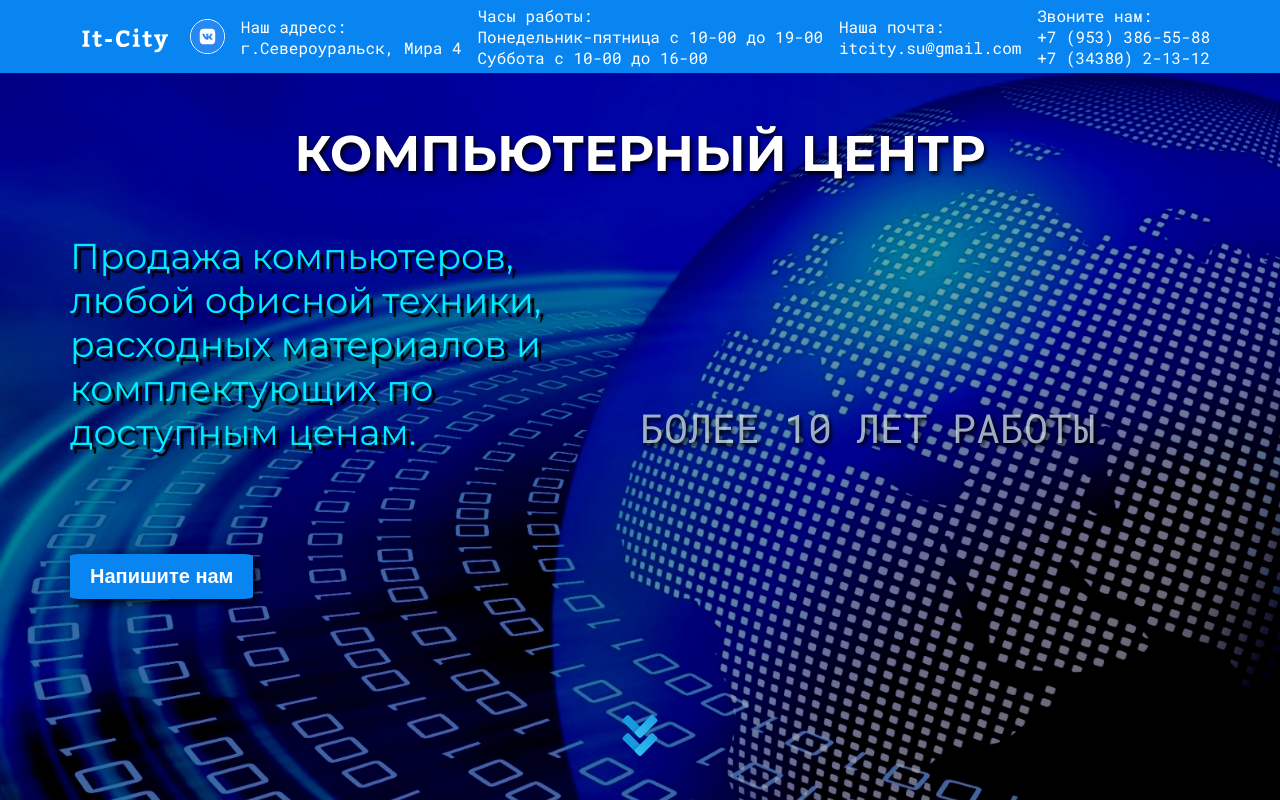
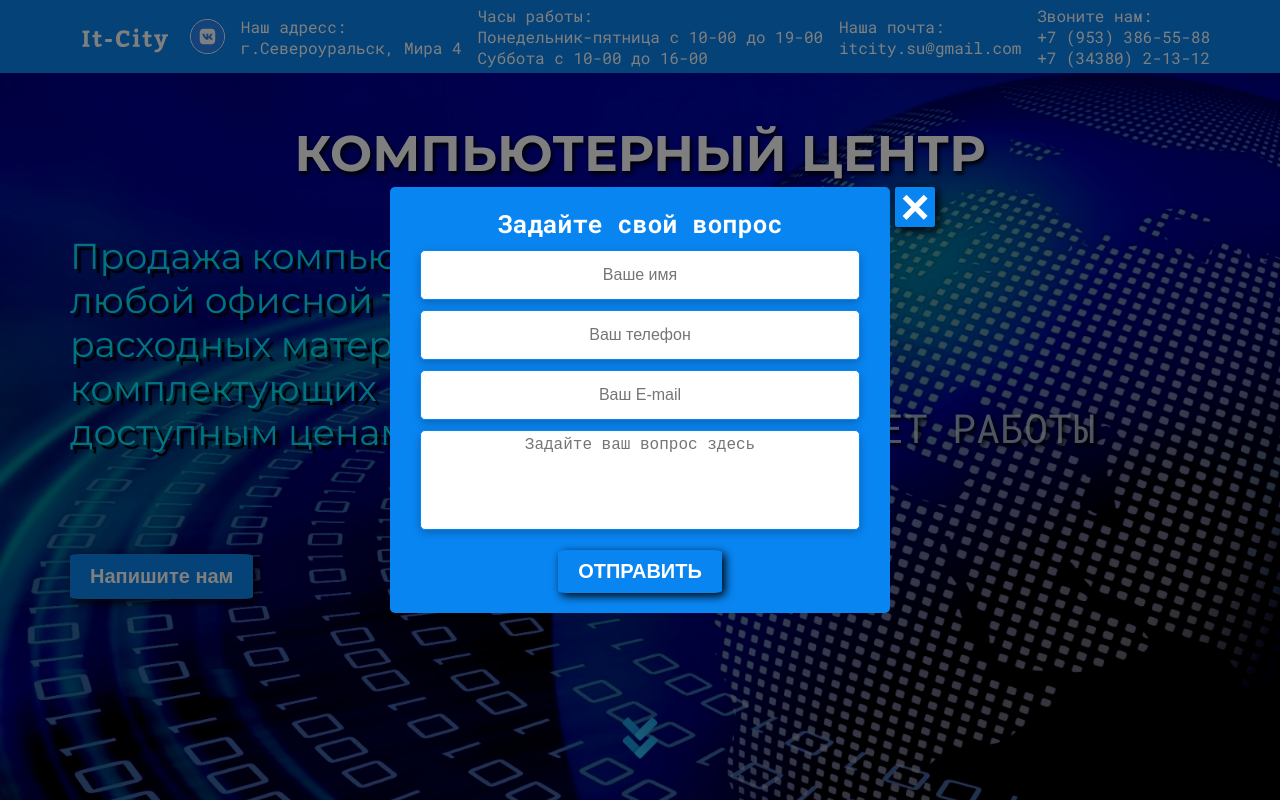
Before and after one commit to artemi258/it-city, a Next.js app: page / in a window 1280 px wide. Shown: the top 800 px of the page. Built offline with nearby package versions, Linux system fonts and the light colour scheme.

Commit message:
Добавление формы

```diff
--- a/app/(site)/page.tsx
+++ b/app/(site)/page.tsx
@@ -1,12 +1,10 @@
-import { Input } from '../../components/Input/Input';
-import { Textarea } from '../../components/Textarea/Textarea';
+import { Form } from '@/components/Form/Form';
 
 export default function Home(): JSX.Element {
  return (
   <>
    <main>
-    <Input />
-    <Textarea />
+    <Form />
    </main>
   </>
  );
--- a/components/Button/Button.props.ts
+++ b/components/Button/Button.props.ts
@@ -7,5 +7,5 @@ export interface IButtonProps
   'onAnimationStart' | 'onDragStart' | 'onDragEnd' | 'onDrag' | 'ref'
  > {
  children: ReactNode;
- variants: Variants;
+ variants?: Variants;
 }
--- a/components/Button/Button.tsx
+++ b/components/Button/Button.tsx
@@ -2,12 +2,13 @@
 
 import { motion } from 'framer-motion';
 import { IButtonProps } from './Button.props';
+import cn from 'classnames';
 
 import styles from './Button.module.scss';
 
 export const Button = ({ children, className, ...props }: IButtonProps): JSX.Element => {
  return (
-  <motion.button className={`${styles.button} ${className}`} {...props}>
+  <motion.button className={cn(styles.button, className)} {...props}>
    {children}
   </motion.button>
  );
--- /dev/null
+++ b/components/Form/Form.module.scss
@@ -0,0 +1,106 @@
+.popup {
+ position: fixed;
+ //  display: none;
+ top: 0;
+ left: 0;
+ width: 100%;
+ height: 100%;
+ z-index: 10;
+ background-color: rgba(0, 0, 0, 0.5);
+}
+
+.wrapper {
+ background-color: var(--light-blue);
+ position: fixed;
+ top: 50%;
+ left: 50%;
+ transform: translate(-50%, -50%);
+ border-radius: 5px;
+ width: 500px;
+ padding: 20px 30px;
+}
+
+.form {
+ display: grid;
+ grid-template: auto repeat(3, 60px) 110px auto auto auto / 1fr;
+ text-align: center;
+ grid-template-areas:
+  'title'
+  'inputName'
+  'inputPhone'
+  'inputEmail'
+  'textarea'
+  'spinner'
+  'button'
+  'message';
+}
+
+.title {
+ grid-area: title;
+ font-size: 25px;
+ color: #ffffff;
+ margin-bottom: 10px;
+}
+
+.close {
+ position: absolute;
+ top: 0;
+ right: -45px;
+ height: 40px;
+ width: 40px;
+ font-size: 50px;
+ padding: 0;
+ display: flex;
+ align-items: center;
+ justify-content: center;
+ color: #ffffff;
+ cursor: pointer;
+}
+
+.input {
+ margin-bottom: 10px;
+}
+
+.inputName {
+ grid-area: inputName;
+}
+
+.inputPhone {
+ grid-area: inputPhone;
+}
+
+.inputEmail {
+ grid-area: inputEmail;
+}
+
+.textarea {
+ grid-area: textarea;
+ margin-bottom: 10px;
+}
+
+.spinner {
+ grid-area: spinner;
+ display: none;
+}
+
+.button {
+ grid-area: button;
+ justify-self: center;
+ margin-top: 10px;
+}
+
+.message {
+ grid-area: message;
+ font-size: 22px;
+ margin-top: 10px;
+}
+
+.success {
+ color: rgb(101, 237, 101);
+ display: none;
+}
+
+.error {
+ color: rgb(249, 73, 73);
+ display: none;
+}
--- /dev/null
+++ b/components/Form/Form.props.ts
@@ -0,0 +1 @@
+export interface IFormProps {}
--- /dev/null
+++ b/components/Form/Form.tsx
@@ -0,0 +1,50 @@
+import { IFormProps } from './Form.props';
+import { Button, Input, Textarea } from '..';
+import cn from 'classnames';
+import Image from 'next/image';
+
+import SpinnerIcon from './spinner.svg';
+
+import styles from './Form.module.scss';
+
+export const Form = (props: IFormProps): JSX.Element => {
+ return (
+  <section className={styles.popup}>
+   <div className={styles.wrapper}>
+    <Button type='button' className={styles.close}>
+     ×
+    </Button>
+    <form className={styles.form}>
+     <h2 className={styles.title}>Задайте свой вопрос</h2>
+     <Input
+      className={cn(styles.inputName, styles.input)}
+      type='text'
+      name='name'
+      placeholder='Ваше имя'
+     />
+     <Input
+      className={cn(styles.inputPhone, styles.input)}
+      id='phone'
+      type='text'
+      name='phone'
+      placeholder='Ваш телефон'
+     />
+     <Input
+      className={cn(styles.inputEmail, styles.input)}
+      id='phone'
+      type='email'
+      name='email'
+      placeholder='Ваш E-mail'
+     />
+     <Textarea className={styles.textarea} name='message' placeholder='Задайте ваш вопрос здесь' />
+     <div className={styles.spinner}>
+      <Image src={SpinnerIcon} alt='спиннер' />
+     </div>
+     <Button className={styles.button}>ОТПРАВИТЬ</Button>
+     <div className={cn(styles.message, styles.success)}>Сообщение отправлено!</div>
+     <div className={cn(styles.message, styles.error)}>Ошибка! Попробуйте в другой раз</div>
+    </form>
+   </div>
+  </section>
+ );
+};
--- a/components/Input/Input.module.scss
+++ b/components/Input/Input.module.scss
@@ -1,8 +1,16 @@
 .input {
- height: 60px;
+ height: 100%;
+ width: 100%;
  padding: 5px 10px;
- border-radius: 10px;
+ border-radius: 5px;
  border: 1px solid var(--light-blue);
+ box-shadow: rgba(0, 0, 0, 0.24) 0px 3px 8px;
+ input {
+  width: 100%;
+ }
+ &::placeholder {
+  text-align: center;
+ }
  &:focus {
   outline: none;
   border-color: var(--azure);
--- a/components/Textarea/Textarea.module.scss
+++ b/components/Textarea/Textarea.module.scss
@@ -1,13 +1,18 @@
 .textarea {
- height: 100px;
+ height: 100%;
+ width: 100%;
  padding: 5px 10px;
- border-radius: 10px;
+ border-radius: 5px;
  border: 1px solid var(--light-blue);
+ box-shadow: rgba(0, 0, 0, 0.24) 0px 3px 8px;
  resize: none;
+ &::placeholder {
+  text-align: center;
+ }
  &:focus {
   outline: none;
   border-color: var(--azure);
-  box-shadow: 1px 1px 10px 1px var(--azure);
+  box-shadow: 1px 1px 5px var(--azure);
  }
 }
 .error {
--- a/generate-react-cli.json
+++ b/generate-react-cli.json
@@ -9,7 +9,7 @@
     "props": "templates/component/TemplateName.props.ts",
     "style": "templates/component/TemplateName.module.scss"
    },
-   "path": "app/(site)/components",
+   "path": "components",
    "withStyle": true,
    "withProps": true,
    "withTest": false,
```
Also changed, not shown: app/(site)/componentsPages/Header/Header.module.scss (+8 -0 lines), components/Form/spinner.svg (added).
